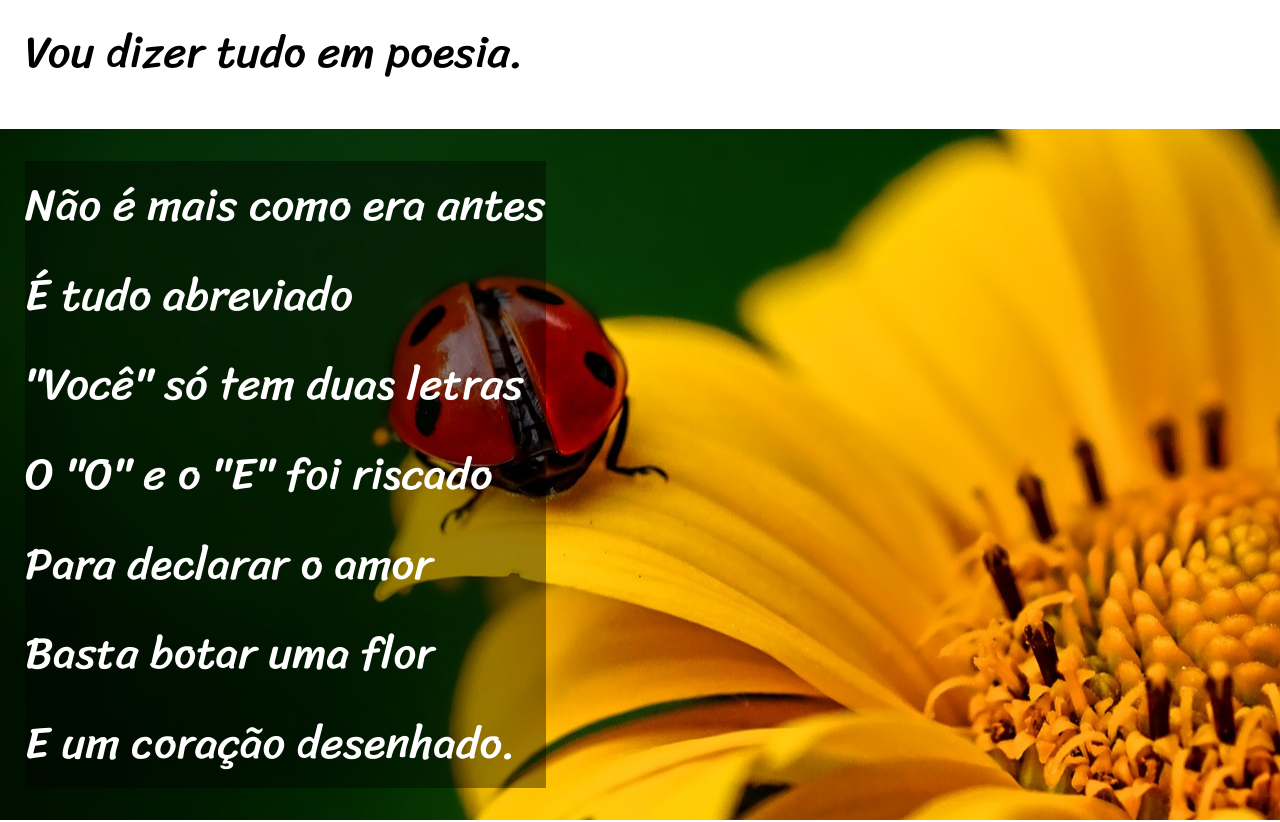
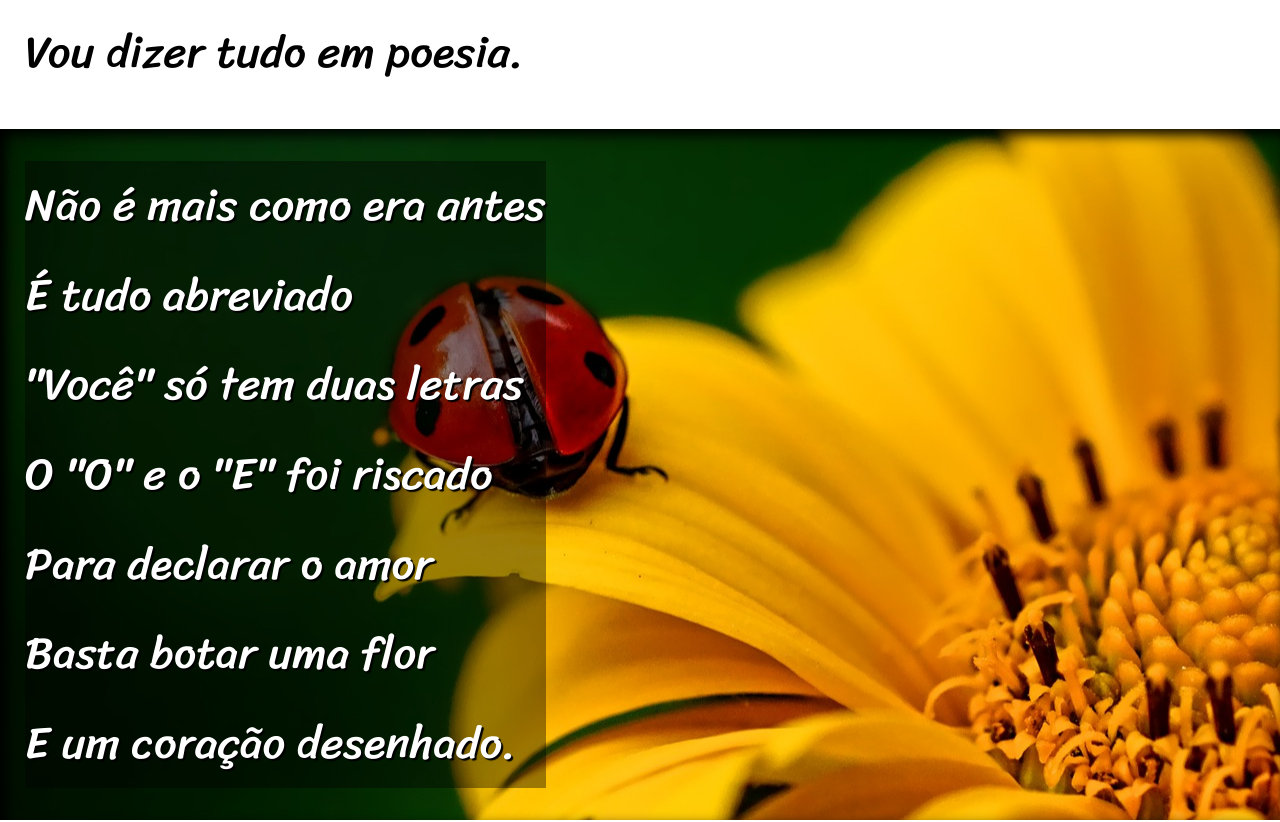
Before and after one commit to 404c3s4r/CSS-HTML-Cursoemvideo, a plain HTML site: page Modulo3/ex38/index.html in a window 1280 px wide. Shown: the part 780-1602 px from the top of the page. Drawn offline with Linux system fonts and the light colour scheme.

Commit message:
Update index.html

```diff
--- a/Modulo3/ex38/index.html
+++ b/Modulo3/ex38/index.html
@@ -96,6 +96,10 @@
         }
 
 
+        section.imagem {
+            box-shadow: inset 6px 6px 13px 0px black;
+        }
+
         section.imagem > p {
             display: inline-block;
             background-color: rgba(0, 0, 0, 0.389);
@@ -103,6 +107,7 @@
             font-size: 3.5vw;
             line-height: 2em;
             background-size: cover;
+            text-shadow: 2px 2px 1px black;
 
         }
 
```
